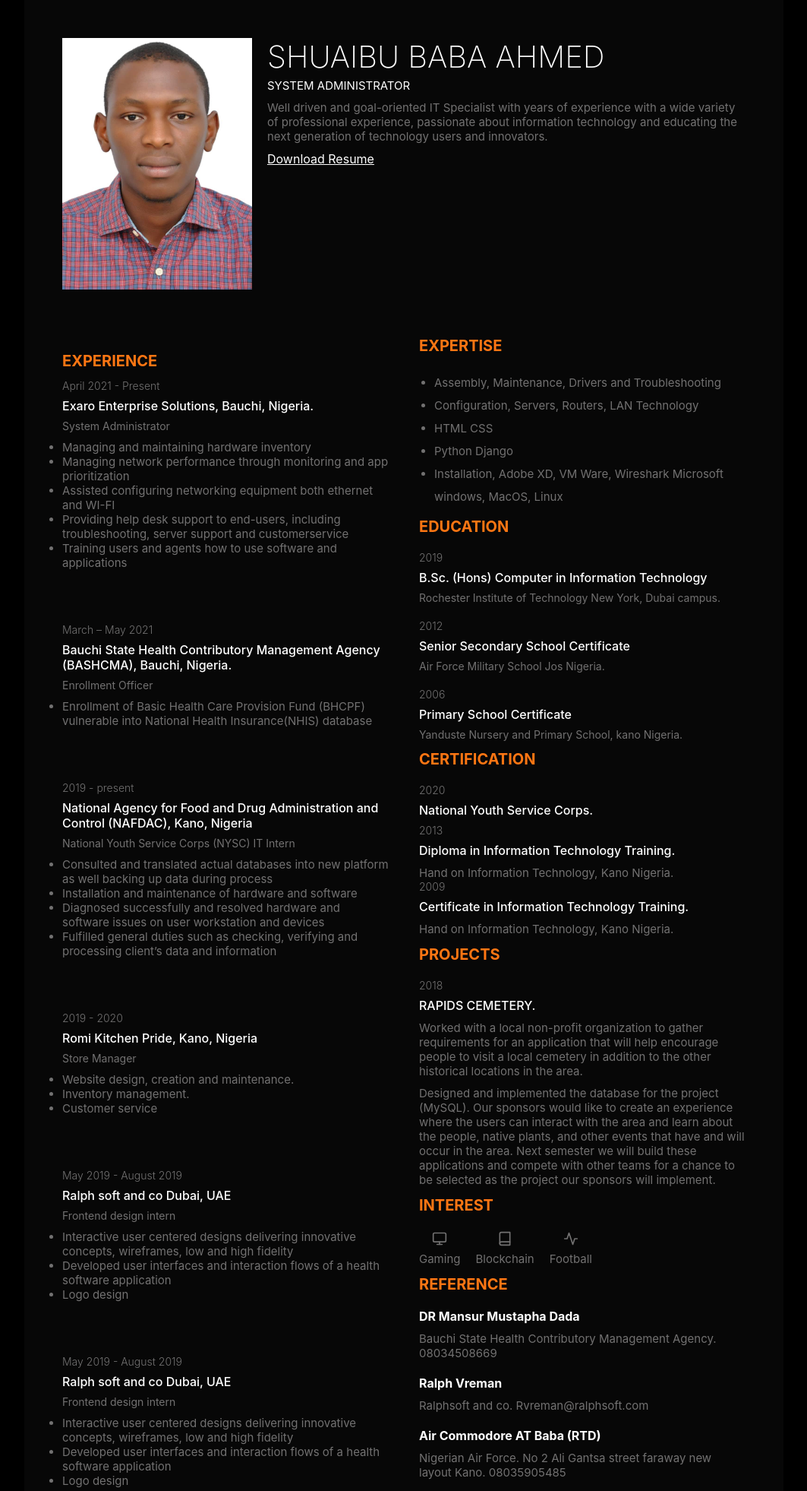
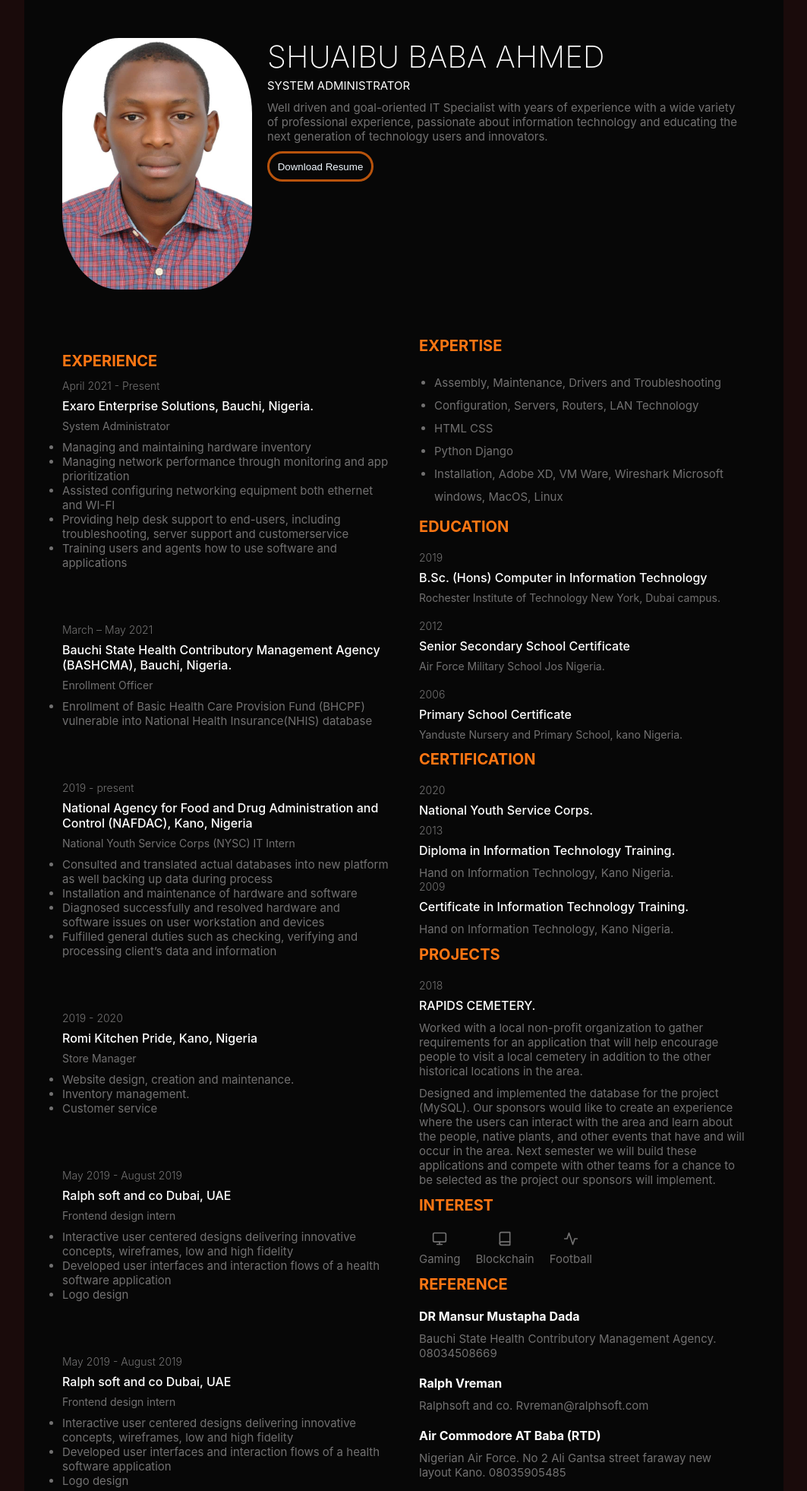
Before and after one commit to shibit/shuaiburesume, a Django app: page / in a window 1280 px wide. Shown: the top 1962 px of the page at 76% size, without its empty margins (108-1171 px from the left). Run offline with Django 4.2, Linux system fonts and the light colour scheme.

Commit message:
Add files via upload
download button design and image frame

```diff
--- a/resume/settings.py
+++ b/resume/settings.py
@@ -25,7 +25,7 @@ SECRET_KEY = 'django-insecure-44^g+nje^+tfaz+9xq(em19bj6)n6ob&i4)!2z^#5tbf=9fnod
 # SECURITY WARNING: don't run with debug turned on in production!
 DEBUG = True
 
-ALLOWED_HOSTS = ['shuaiburesume.herokuapp.com', '127.0.0.1']
+ALLOWED_HOSTS = ['shuaiburesume-cli.herokuapp.com', '127.0.0.1']
 
 
 # Application definition
--- a/static/css/style.css
+++ b/static/css/style.css
@@ -13,18 +13,17 @@ html {
 }
 body {
 	font-family: Inter, sans-serif;
-	background-color: black;
+	background-color: rgb(26, 11, 11);
 	color: white;
 }
 
 /* common styles */
 img {
+	border-radius: 30%;
+
 	width: 100%;
 }
-a {
-	text-decoration: none;
-	color: white;
-}
+
 .description {
 	margin-top: 1rem;
 	font-size: 1.5rem;
@@ -126,15 +125,34 @@ a {
 	font-weight: 400;
 	text-transform: uppercase;
 }
+
 .downloadBtn {
-	display: block;
-	text-decoration: underline;
-	font-size: 1.6rem;
-	margin-top: 1rem;
+	display: inline-block;
+	border-radius: 100px;
+	border: 3px solid #b8530c;
+	margin-top: 10px;
+	background-color: transparent;
+	padding: 0;
+	cursor: pointer;
+	text-align: center;
+	height: 40px;
+	width: 140px;
+	color: aliceblue;
+	transition-duration: .15s;
+    transition-property: all;
+    transition-timing-function: cubic-bezier(.4,0,.2,1);
 }
-.downloadBtn:hover {
-	color: var(--primary-color);
+
+button:hover{
+	box-shadow: 5px 5px 0 rgb(150, 81, 81);
+	transform: translate(-4px,-4px);
+
 }
+
+
+
+
+
 @media only screen and (max-width: 768px) {
 	.profile_container {
 		flex-direction: column;
--- a/templates/index.html
+++ b/templates/index.html
@@ -25,7 +25,11 @@
           <p class="description profile_description">
             Well driven and goal-oriented IT Specialist with years of experience with a wide variety of professional experience, passionate about information technology and educating the next generation of technology users and innovators.
           </p>
-          <a class="downloadBtn" href="static/SHUAIBU_BABA_AHMED_CV.pdf" download="Resume.pdf">Download Resume</a>
+
+          <a href="static/SHUAIBU_BABA_AHMED_CV.pdf" download>
+          <button type="button" class="downloadBtn" >Download Resume</button>
+        </a>
+
         </div>
       </div>
     </div>
```
